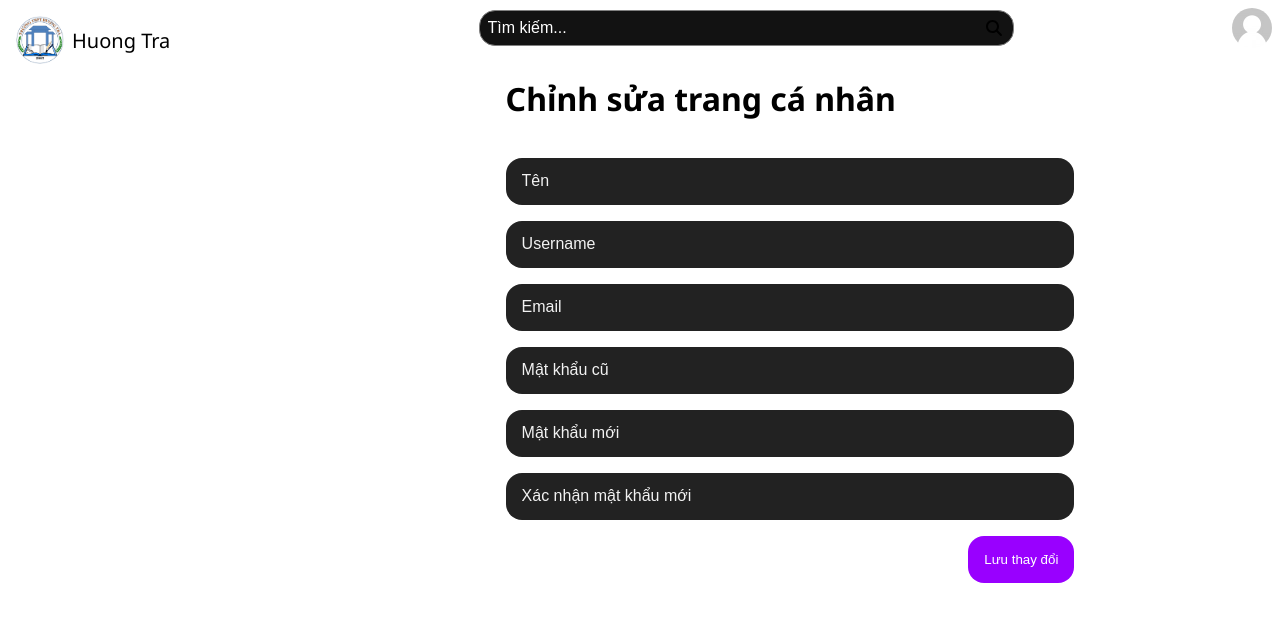
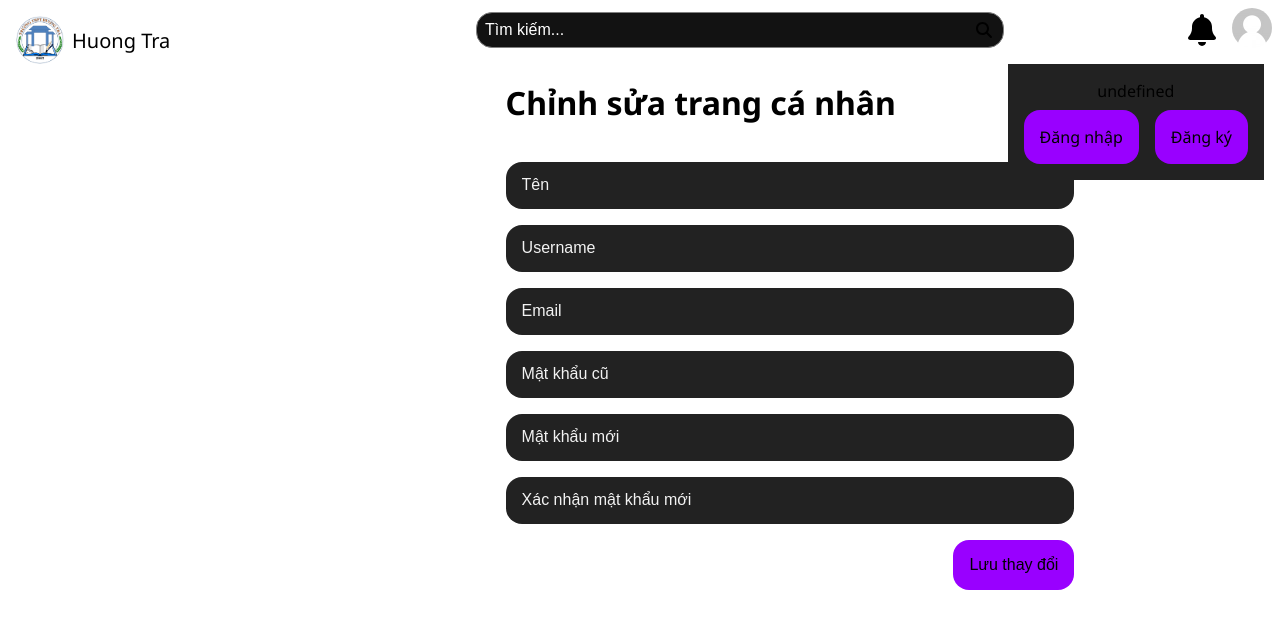
Before and after one commit to Choomai/htedu, a SvelteKit app: page /profile/edit in a window 1280 px wide. Shown: the top 628 px of the page. Built offline with nearby package versions, Linux system fonts and the light colour scheme.

Commit message:
dropdown sheesh

```diff
--- a/src/routes/+layout.svelte
+++ b/src/routes/+layout.svelte
@@ -2,6 +2,8 @@
     import { page } from "$app/stores";
 
     export let data;
+    let userDropdown = false;
+    let notifyDropdown = false;
 </script>
 
 <nav class="sidebar">
@@ -25,8 +27,19 @@
             <i id="searchIcon" class="fa-solid fa-magnifying-glass fa-1x"></i>
         </div>
         <div class="user">
-            <button class="fake" type="button"><i class="fa-solid fa-bell fa-2x"></i></button>
-            <img src={data.avatar ?? "/avatars/default.png"} alt="profile">
+            <button class="fake" type="button" on:click={() => notifyDropdown = !notifyDropdown}><i class="fa-solid fa-bell fa-2x"></i></button>
+            <button class="fake" type="button" on:click={() => userDropdown = !userDropdown}><img src={data.avatar ?? "/avatars/default.png"} alt="profile"></button>
+            <!-- {#if userDropdown} -->
+                <div class="user-dropdown">
+                    {data.username}
+                    <div class="auth-action">
+                        <a class="button" href="/auth/login">Đăng nhập</a>
+                        <a class="button" href="/auth/register">Đăng ký</a>
+                    </div>
+                </div>
+            <!-- {:else if notifyDropdown} -->
+                <!-- <div class="notify-dropdown"></div> -->
+            <!-- {/if} -->
         </div>
     </nav>
     <slot/>
@@ -106,8 +119,24 @@
         top: 10px;
         cursor: pointer;
     }
-
     div.user {
         justify-self: flex-end;
     }
+
+    div.user-dropdown {
+        position: absolute;
+        display: flex;
+        flex-direction: column;
+        align-items: center;
+        gap: .5rem;
+        top: 64px;
+        right: 16px;
+        width: fit-content;
+        padding: 1rem;
+        background-color: var(--dropdown-dark);
+    }
+    div.auth-action {
+        display: flex;
+        gap: 1rem;
+    }
 </style>
--- a/static/general.css
+++ b/static/general.css
@@ -5,6 +5,7 @@
     --text: black;
     --text-dark: white;
     --input-box-dark: #222;
+    --dropdown-dark: #222;
     --placeholder: #f2f2f2;
 
     --first-gradient-start: #47cacc;
@@ -30,13 +31,6 @@ body {
     background-color: var(--bg);
     color: var(--text);
 }
-@media (prefers-color-scheme: dark) {
-    body {
-        background-color: var(--bg-dark);
-        color: var(--text-dark);
-    }
-    input::placeholder {color: initial;}
-}
 
 a {
     text-decoration: none;
@@ -51,9 +45,9 @@ div#svelte-root {
 div.user {
     display: flex;
     align-items: center;
-    gap: .5rem;
+    gap: 1rem;
 }
-div.user > img {
+div.user img {
     width: 40px;
     height: 40px;
     border-radius: 100%;
@@ -78,14 +72,28 @@ main {
 
 input::placeholder {color: var(--placeholder);}
 
-button {
+button, a.button {
+    display: block;
+    width: fit-content;
     padding: 1rem;
     border: none;
     border-radius: 1rem;
     background-color: var(--primary-color);
+    color: var(--text);
+    font-size: 1rem;
 }
+a.button:hover {text-decoration: none;}
 
 button.fake {
     padding: initial;
     background: none;
 }
+
+@media (prefers-color-scheme: dark) {
+    body {
+        background-color: var(--bg-dark);
+        color: var(--text-dark);
+    }
+    input::placeholder {color: initial;}
+    button, a.button {color: var(--text-dark);}
+}
```
